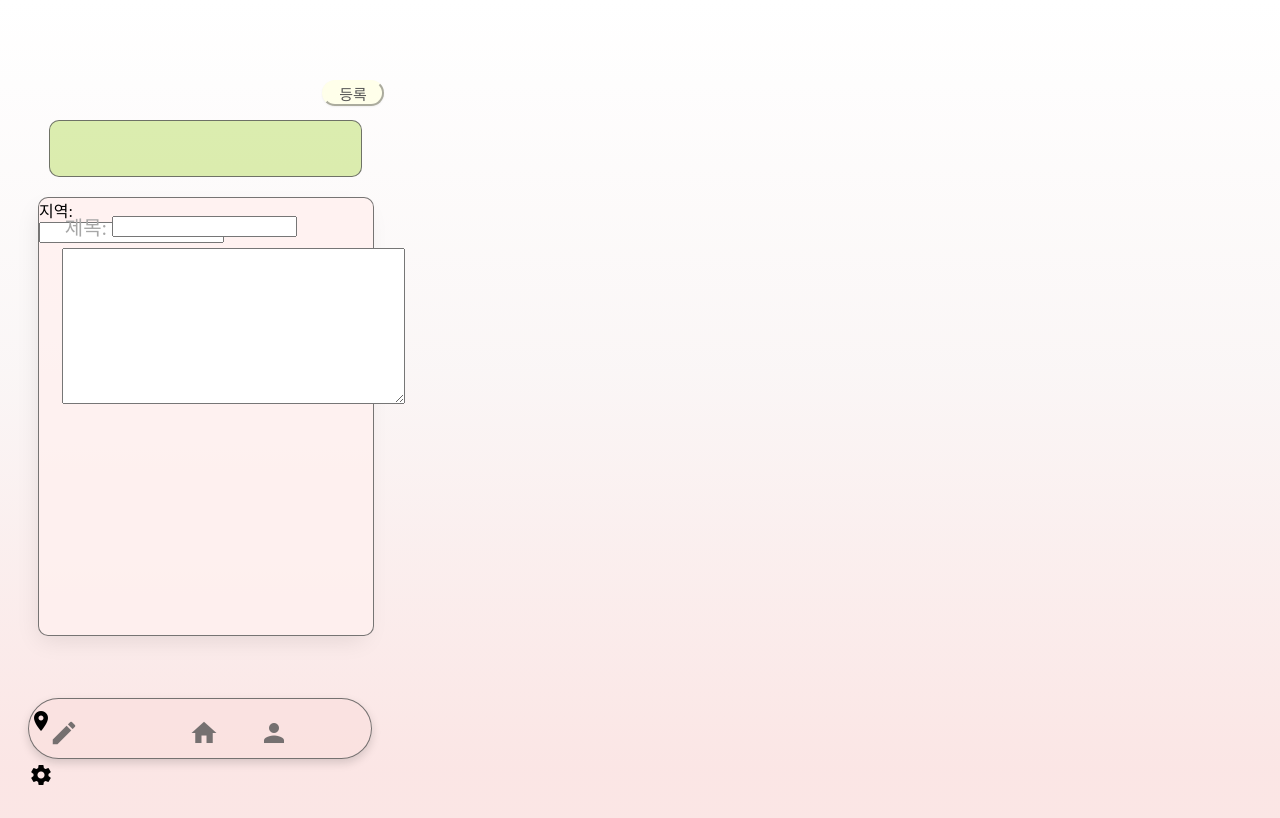
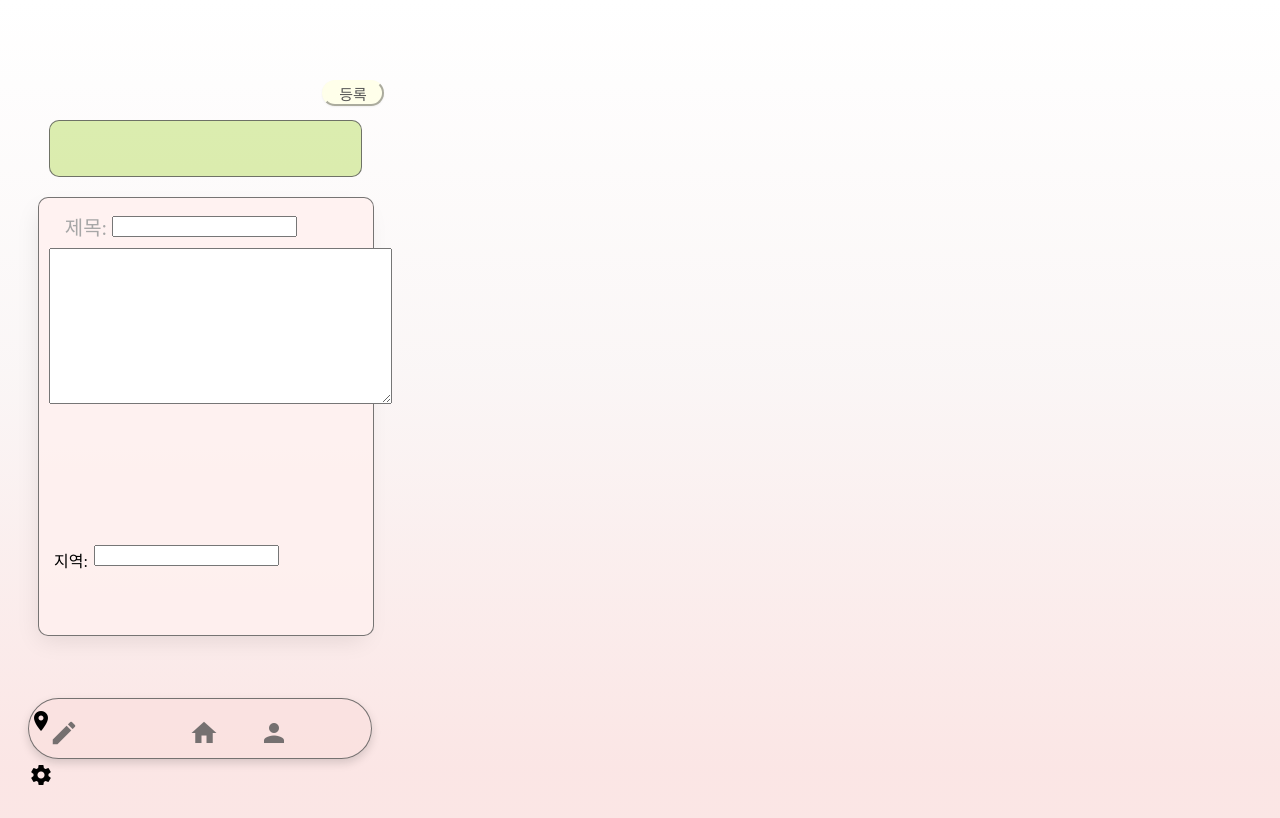
Before and after one commit to nagaeng/Mapmory, a Django app: template Mapmory/post/templates/post.html in a window 1280 px wide. Shown: the top 818 px of the page. Run offline with Django 4.2, Linux system fonts and the light colour scheme; the template is opened without the code that fills it: values that come from a table or form of the project are taken from there, others are empty; some web fonts are replaced.

Commit message:
design: 글쓰기에 지역입력 추가

```diff
--- /dev/null
+++ b/Mapmory/myenv/pyvenv.cfg
@@ -0,0 +1,5 @@
+home = C:\Users\User\AppData\Local\Programs\Python\Python311
+include-system-site-packages = false
+version = 3.11.4
+executable = C:\Users\User\AppData\Local\Programs\Python\Python311\python.exe
+command = C:\Users\User\AppData\Local\Programs\Python\Python311\python.exe -m venv --without-pip C:\Users\User\Desktop\git\Mapmory\myenv
--- a/Mapmory/post/views.py
+++ b/Mapmory/post/views.py
@@ -68,7 +68,7 @@ def create_post(request, username):
             post.datetime = timezone.now()
             post.save()
             content = request.POST.get('contents') # 본문을 content에 저장
-            c_list = content.split('') # 공백으로 분리
+            c_list = content.split(' ') # 공백으로 분리
 
             for c in c_list:
                 if c.startswith('#'): # 만약 #이 붙어있으면 tag 객체를 이용하여 저장한다
--- a/Mapmory/static/css/_3_1writing.css
+++ b/Mapmory/static/css/_3_1writing.css
@@ -62,7 +62,7 @@
 } */
 
 .contentsWriting{
-    left: 23px; top: 50px; position: absolute;
+    left: 10px; top: 50px; position: absolute;
 
 }
 
@@ -70,6 +70,18 @@
 .photoformset{
     left: 15px; top: 400px; position: absolute;
     width: 411px; height: 30px;
+}
+
+/* 지역입력 */
+
+.locationTag{
+
+    left: 15px; top: 350px; position: absolute;
+    width: 40px; height: 30px;
+}
+
+.locationText{
+    left: 55px; top: 347px; position: absolute;
 }
 
 /* 네모난 상자 */
```
Also changed, not shown: Mapmory/accounts/migrations/0001_initial.py, Mapmory/mypage/migrations/0001_initial.py (added), Mapmory/mypage/migrations/0002_alter_userprofile_nickname_and_more.py (deleted), Mapmory/post/migrations/0001_initial.py, Mapmory/post/migrations/0004_photo.py (deleted), Mapmory/post/migrations/0004_tag.py (deleted), Mapmory/post/migrations/0005_merge_0004_photo_0004_tag.py (deleted), Mapmory/post/migrations/0006_delete_tag.py (deleted), Mapmory/post/migrations/0007_post_location.py (deleted), Mapmory/post/migrations/0007_tag.py (deleted), Mapmory/post/migrations/0008_posttag_post_tagging.py (deleted), 6 other files.
